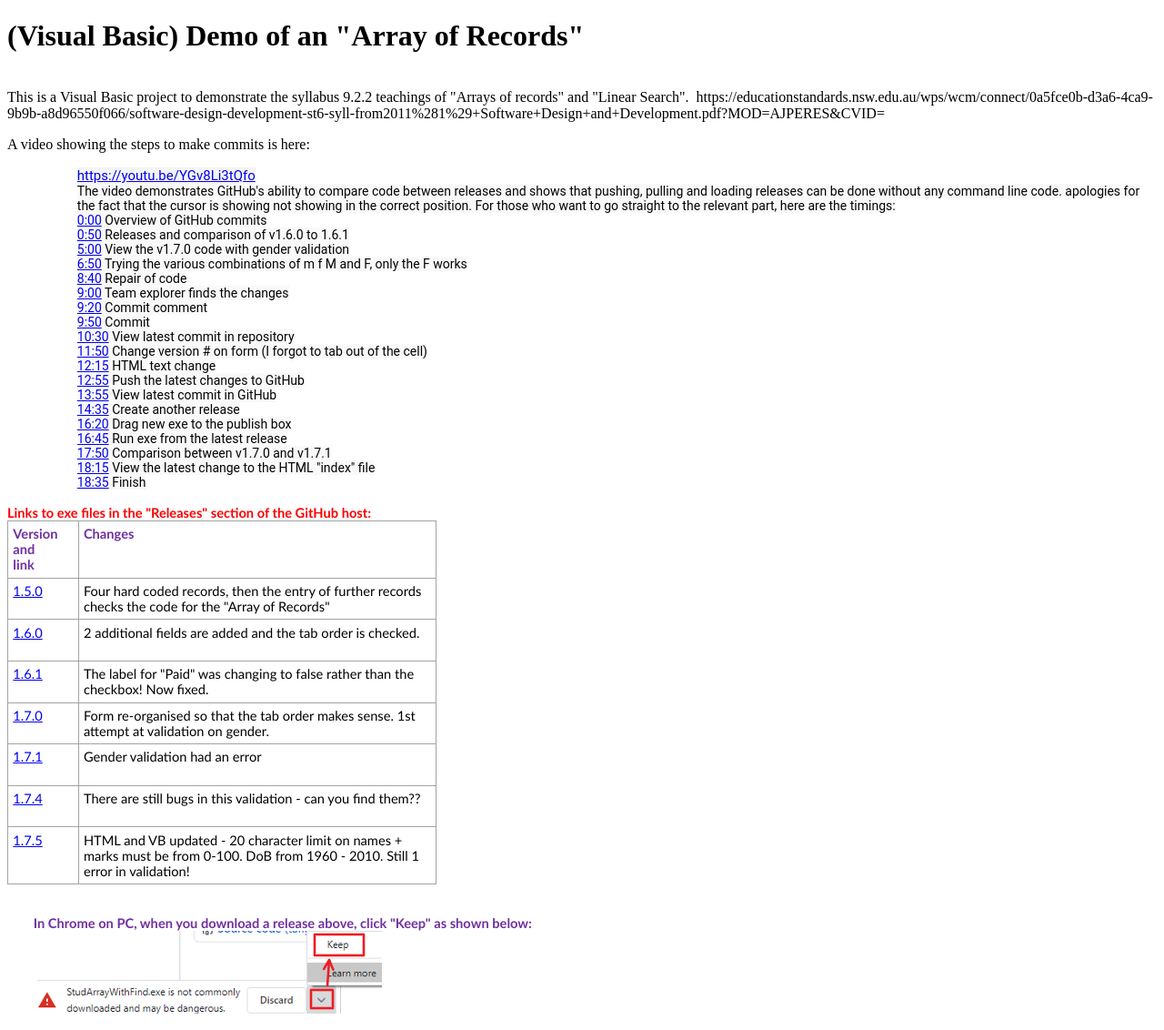
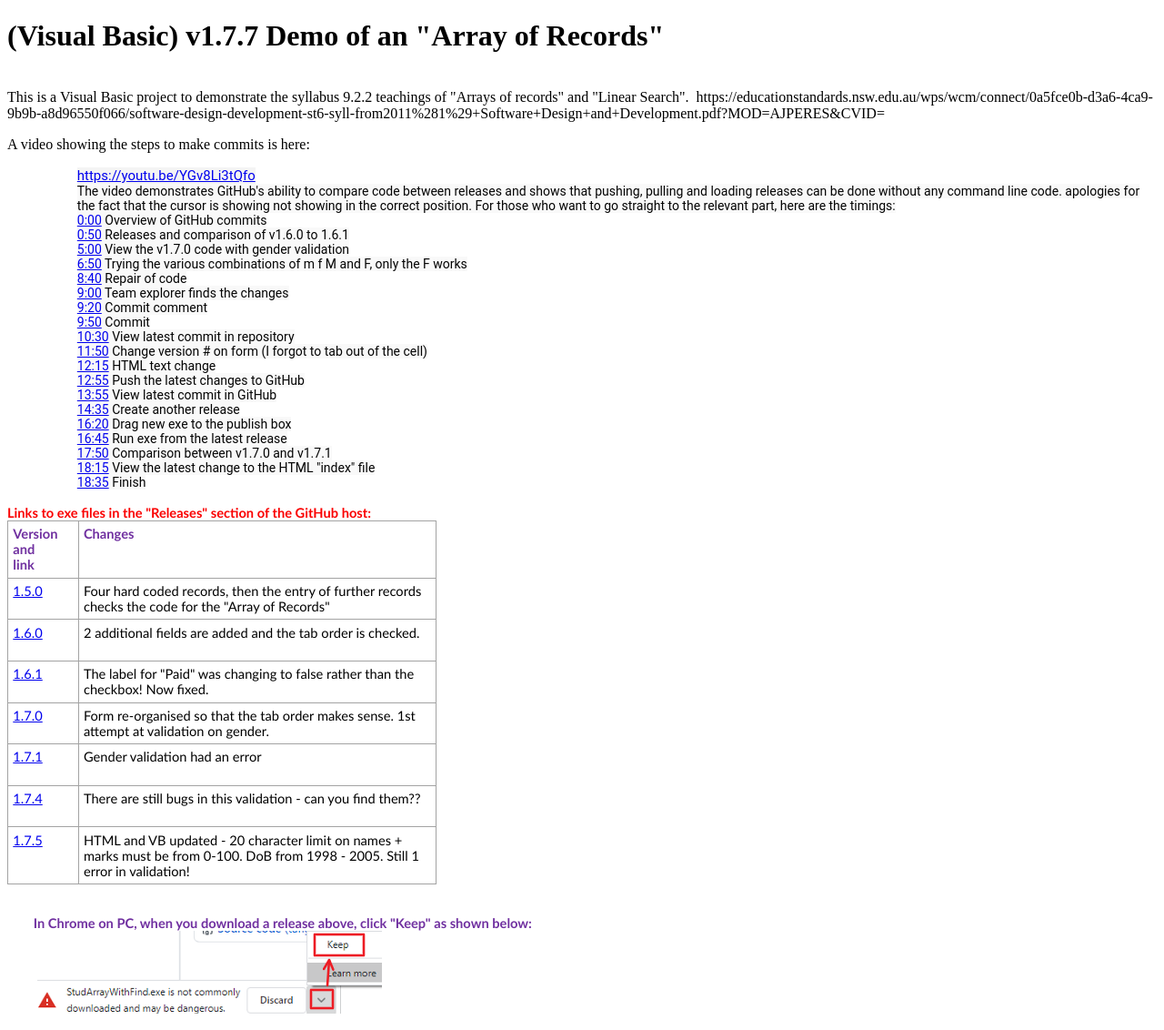
Before and after one commit to bwattle/11-StudDB_VB, a plain HTML site: page index.html in a window 1280 px wide. Shown: the top 1132 px of the page at 91% size. Drawn offline with Linux system fonts and the light colour scheme.

Commit message:
VB corrected 1 message, changed Version #, added line to shift focus index - changed Version #

```diff
--- a/index.html
+++ b/index.html
@@ -9,7 +9,7 @@
 <html lang="en" xmlns="http://www.w3.org/1999/xhtml">
 
 <head>
-    <title>v1.7.5 VB array of records</title>
+    <title>v1.7.7 VB array of records</title>
     <meta charset="utf-8" />
     <style type="text/css">
         .auto-style1 {
@@ -18,7 +18,7 @@
     </style>
 </head>
 <body>
-    <h1> (Visual Basic) Demo of an &quot;Array of Records&quot;</h1>
+    <h1> (Visual Basic) v1.7.7 Demo of an &quot;Array of Records&quot;</h1>
     <br />
     This is a Visual Basic project to demonstrate the syllabus 9.2.2 teachings of &quot;Arrays of records&quot; and &quot;Linear Search&quot;.&nbsp; https://educationstandards.nsw.edu.au/wps/wcm/connect/0a5fce0b-d3a6-4ca9-9b9b-a8d96550f066/software-design-development-st6-syll-from2011%281%29+Software+Design+and+Development.pdf?MOD=AJPERES&amp;CVID=
     <p>
@@ -200,8 +200,7 @@
                 <td style="border-style:solid;border-color:#A3A3A3;border-width:1pt;
   vertical-align:top;width:3.9777in;padding:4pt 4pt 4pt 4pt">
                     <p style="margin:0in;font-family:Calibri;font-size:11.0pt">
-                        HTML and VB updated -
-                        20 character limit on names + marks must be from 0-100. DoB from 1960 - 2010. Still 1 error in validation!</p>
+                        HTML and VB updated - 20 character limit on names + marks must be from 0-100. DoB from 1998 - 2005. Still 1 error in validation!</p>
                 </td>
             </tr>
         </table>
```
Also changed, not shown: 2 other files.
